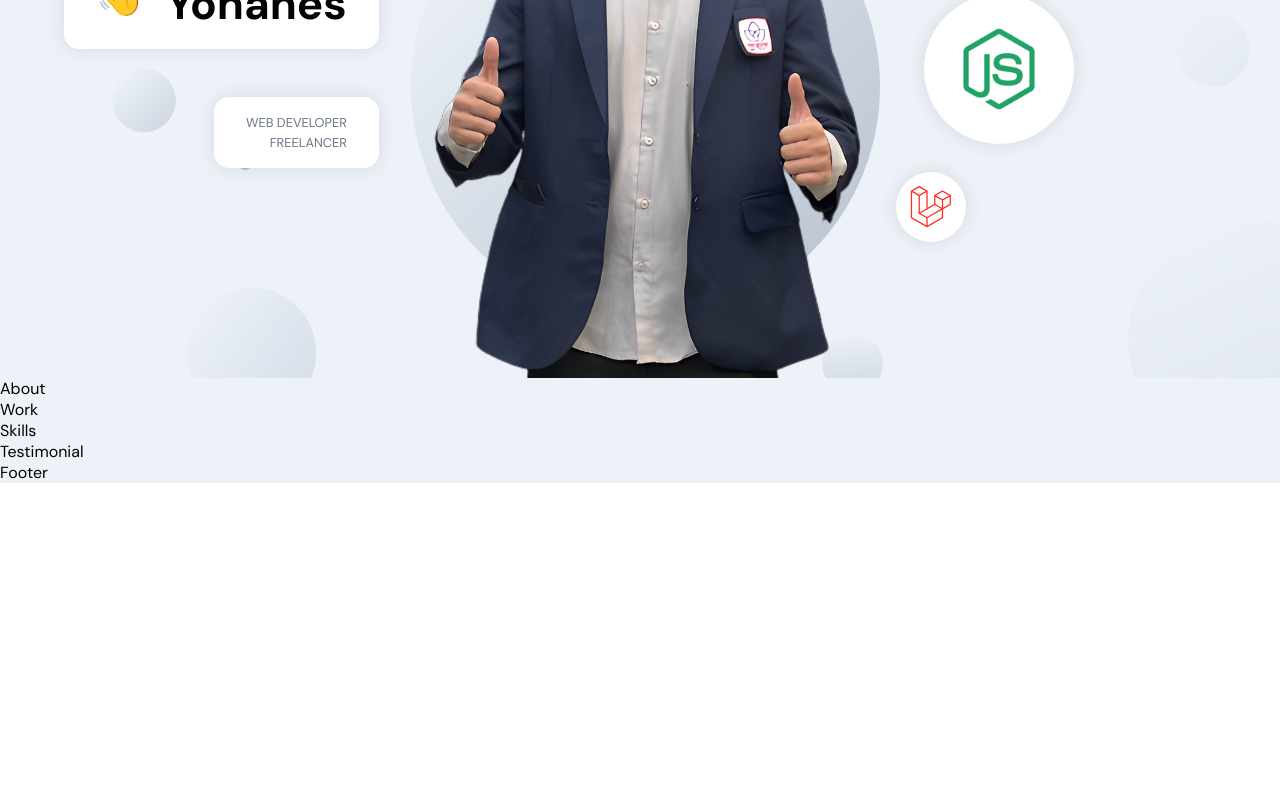
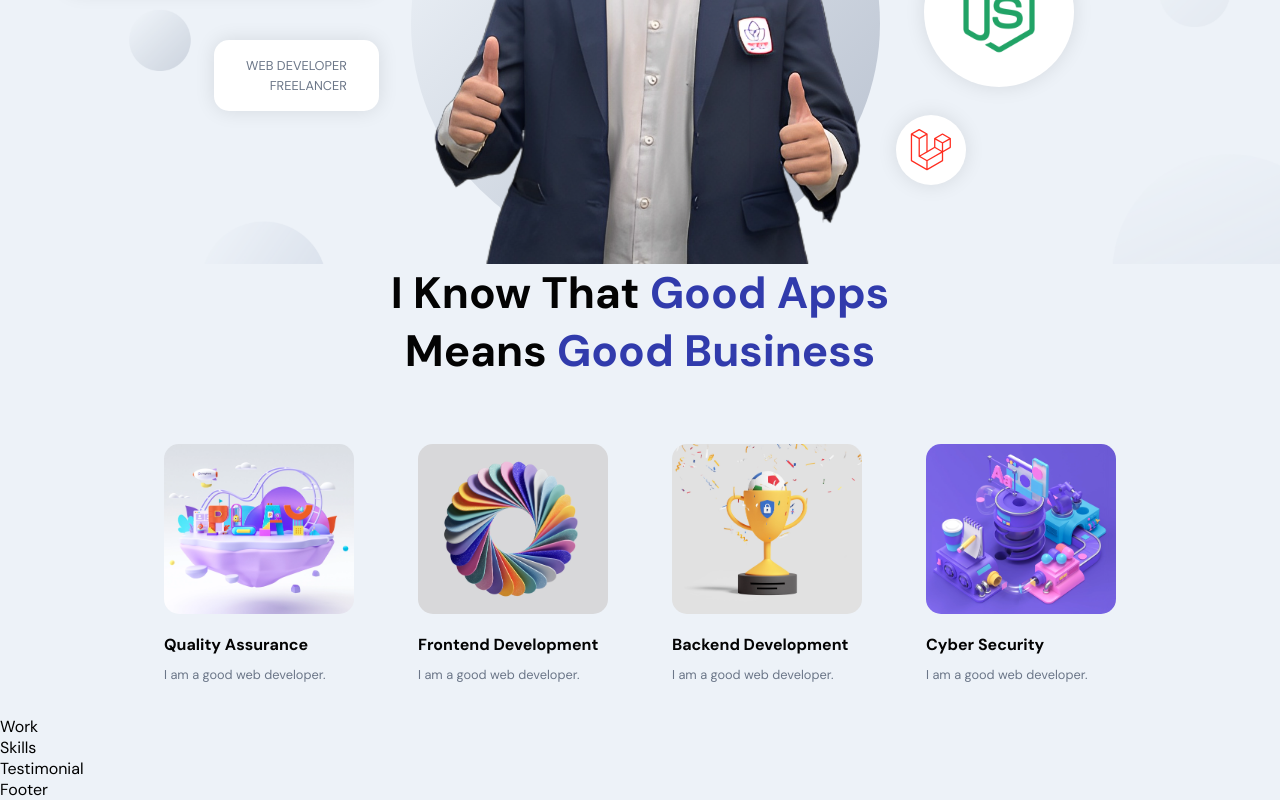
Before and after one commit to yohanesnaibaho303/portfolio-frontend-react, a React (Create React App) app: page / in a window 1280 px wide. Shown: the part 366-1166 px from the top of the page. Before the commit the page ends 849 px from the top, so only its background shows below. Built offline with nearby package versions, Linux system fonts and the light colour scheme.

Commit message:
added about section static only

```diff
--- a/src/container/About/About.jsx
+++ b/src/container/About/About.jsx
@@ -1,9 +1,60 @@
-import React from "react";
+import React, { useState, useEffect } from "react";
+import { motion } from "framer-motion";
 
+import { images } from "../../constants";
 import "./About.scss";
 
 const About = () => {
-  return <div>About</div>;
+  const abouts = [
+    {
+      title: "Quality Assurance",
+      description: "I am a good web developer.",
+      imgUrl: images.about01,
+    },
+    {
+      title: "Frontend Development",
+      description: "I am a good web developer.",
+      imgUrl: images.about02,
+    },
+    {
+      title: "Backend Development",
+      description: "I am a good web developer.",
+      imgUrl: images.about03,
+    },
+    {
+      title: "Cyber Security",
+      description: "I am a good web developer.",
+      imgUrl: images.about04,
+    },
+  ];
+  return (
+    <>
+      <h2 className="head-text">
+        I Know That <span>Good Apps</span> <br /> means{" "}
+        <span>Good Business</span>
+      </h2>
+
+      <div className="app__profiles">
+        {abouts.map((about, index) => (
+          <motion.div
+            whileInView={{ opacity: 1 }}
+            whileHover={{ scale: 1.1 }}
+            transition={{ duration: 0.5, type: "tween" }}
+            className="app__profile-item"
+            key={about.title + index}
+          >
+            <img src={about.imgUrl} alt={about.title} />
+            <h2 className="bold-text" style={{ marginTop: 20 }}>
+              {about.title}
+            </h2>
+            <p className="p-text" style={{ marginTop: 10 }}>
+              {about.description}
+            </p>
+          </motion.div>
+        ))}
+      </div>
+    </>
+  );
 };
 
 export default About;
--- a/src/container/About/About.scss
+++ b/src/container/About/About.scss
@@ -0,0 +1,38 @@
+.app__about {
+  flex: 1;
+  width: 100%;
+  flex-direction: column;
+}
+
+.app__profiles {
+  display: flex;
+  justify-content: center;
+  align-items: flex-start;
+  flex-wrap: wrap;
+  margin-top: 2rem;
+}
+
+.app__profile-item {
+  width: 190px;
+  display: flex;
+  justify-content: flex-start;
+  align-items: flex-start;
+  flex-direction: column;
+  margin: 2rem;
+
+  img {
+    width: 100%;
+    height: 170px;
+    border-radius: 15px;
+    object-fit: cover;
+  }
+
+  @media screen and (min-width: 2000px) {
+    width: 370px;
+    margin: 2rem 4rem;
+
+    img {
+      height: 320px;
+    }
+  }
+}
```
Also changed, not shown: src/assets/yohaneshero.png.
